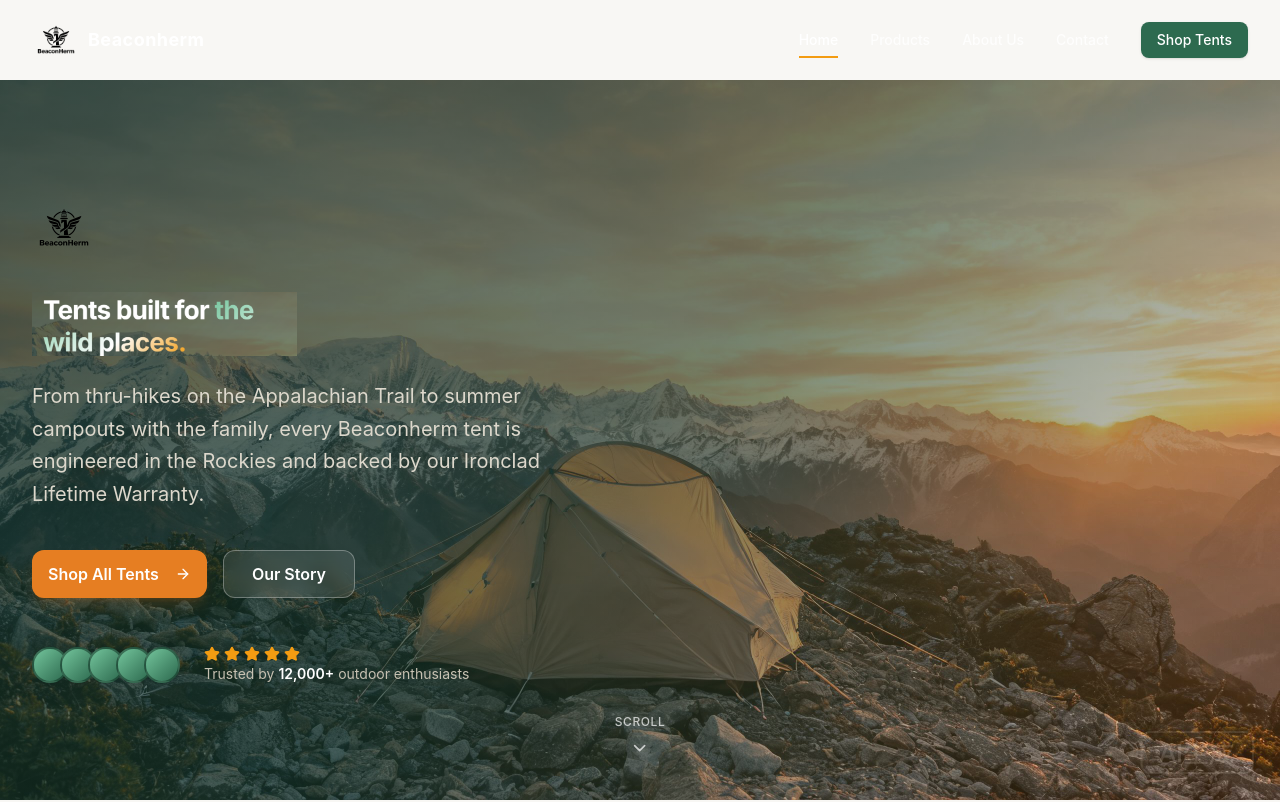
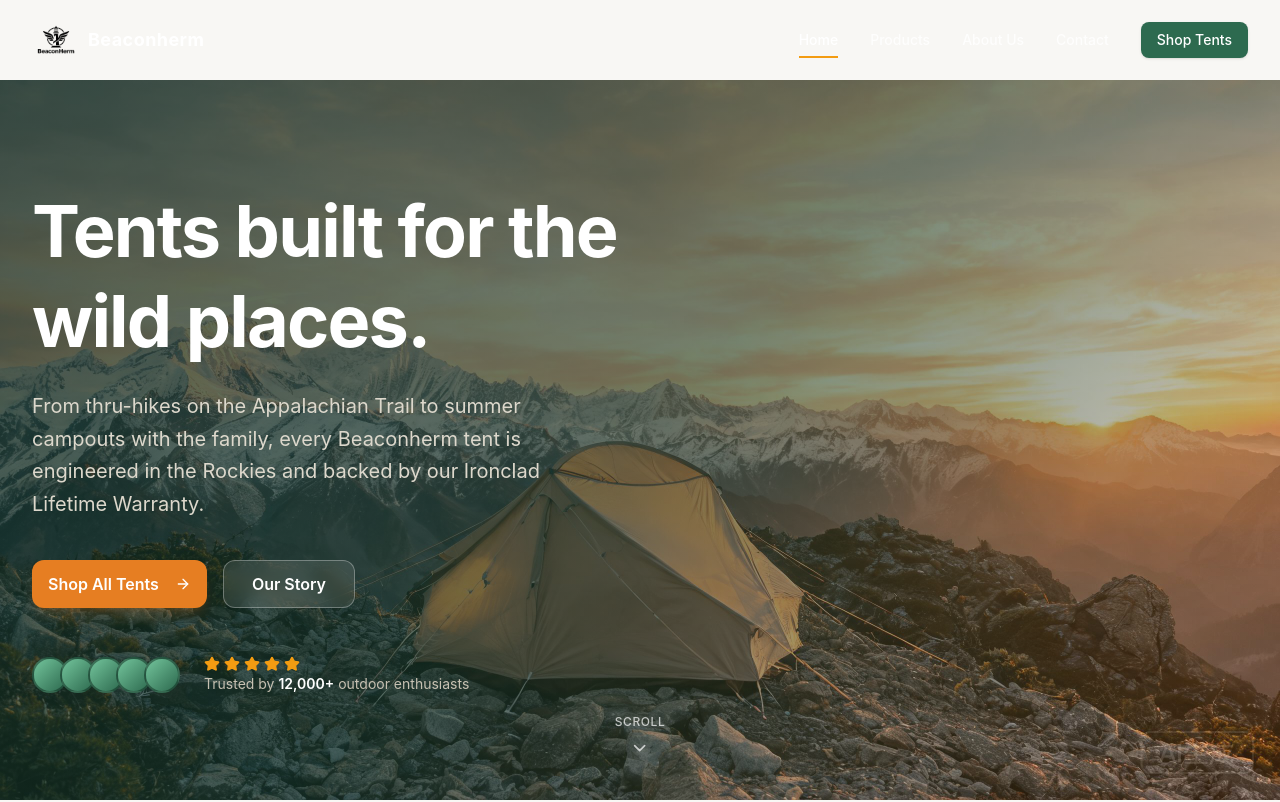
Before and after one commit to BeaconHerm/beaconherm-website, a Next.js app: page / in a window 1280 px wide. Shown: the top 802 px of the page. Built offline with nearby package versions, Linux system fonts and the light colour scheme; a web font is replaced by a local one.

Commit message:
refactor: restore hero section to original text-only design
Coze-Commit-Type: user
Coze-User-ID: 1065866730669908
Coze-Conversation-ID: 9026048

```diff
--- a/src/app/page.tsx
+++ b/src/app/page.tsx
@@ -50,29 +50,9 @@ export default function HomePage() {
         {/* Content */}
         <div className="relative z-10 h-full max-w-7xl mx-auto px-4 sm:px-6 lg:px-8 flex items-center">
           <div className="max-w-2xl">
-            {/* Brand logo */}
-            <div className="mb-8">
-              <Image
-                src="/images/hero_logo.png"
-                alt="Beaconherm"
-                width={220}
-                height={64}
-                sizes="(max-width: 768px) 160px, 220px"
-                className="h-14 md:h-16 w-auto max-w-xs"
-              />
-            </div>
-
-            {/* Tagline badge */}
-            <div className="mt-6">
-              <Image
-                src="/images/hero_badge.png"
-                alt="Guiding Light & Shelter for Every Outdoor Journey"
-                width={400}
-                height={80}
-                sizes="(max-width: 768px) 280px, 400px"
-                className="h-14 md:h-16 w-auto max-w-full"
-              />
-            </div>
+            <h1 className="text-4xl sm:text-5xl md:text-6xl lg:text-7xl font-bold text-white leading-tight tracking-tight">
+              Tents built for the wild places.
+            </h1>
 
             <p className="mt-6 text-lg md:text-xl text-stone-200 max-w-xl leading-relaxed">
               From thru-hikes on the Appalachian Trail to summer campouts with the family,
```
Also changed, not shown: public/images/hero_badge.png (deleted), public/images/hero_logo.png (deleted).
